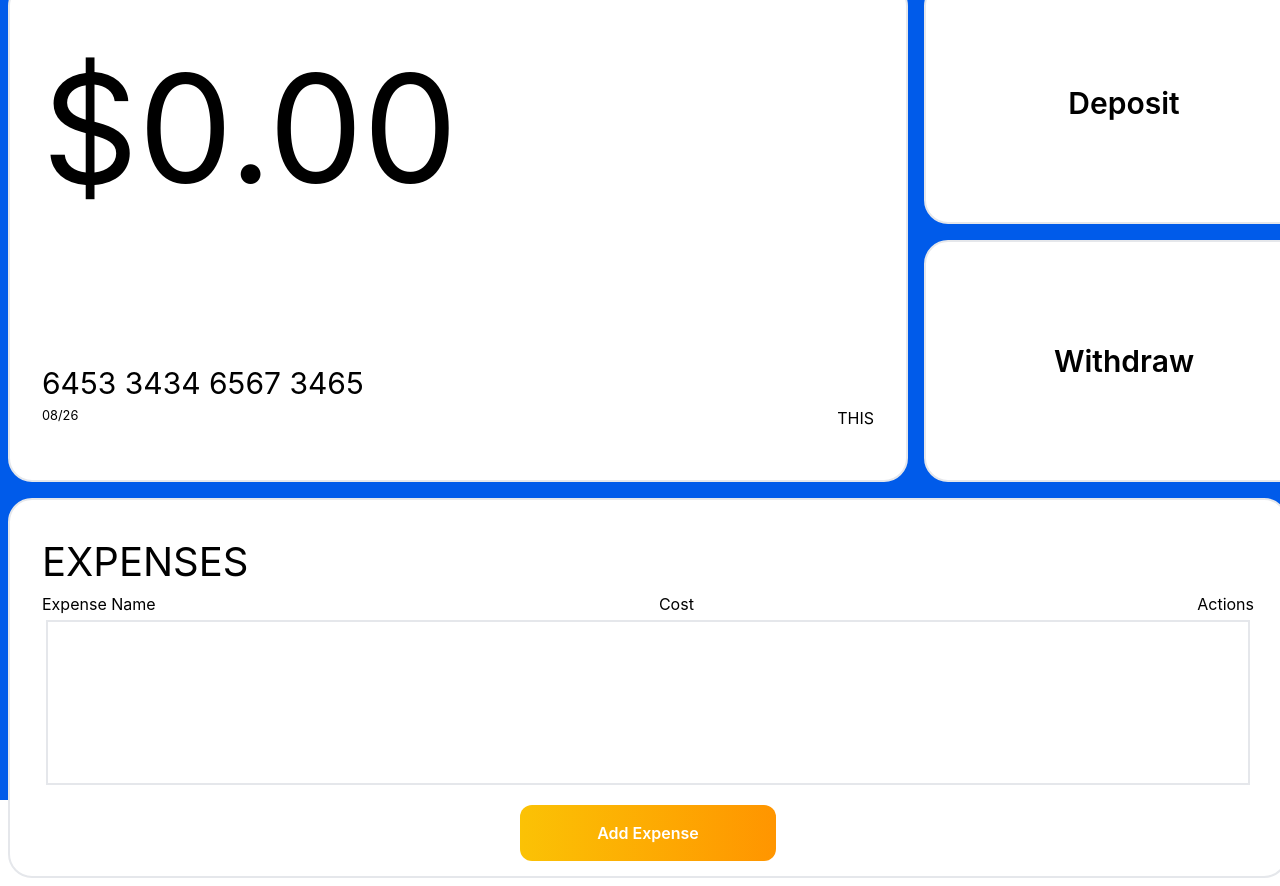
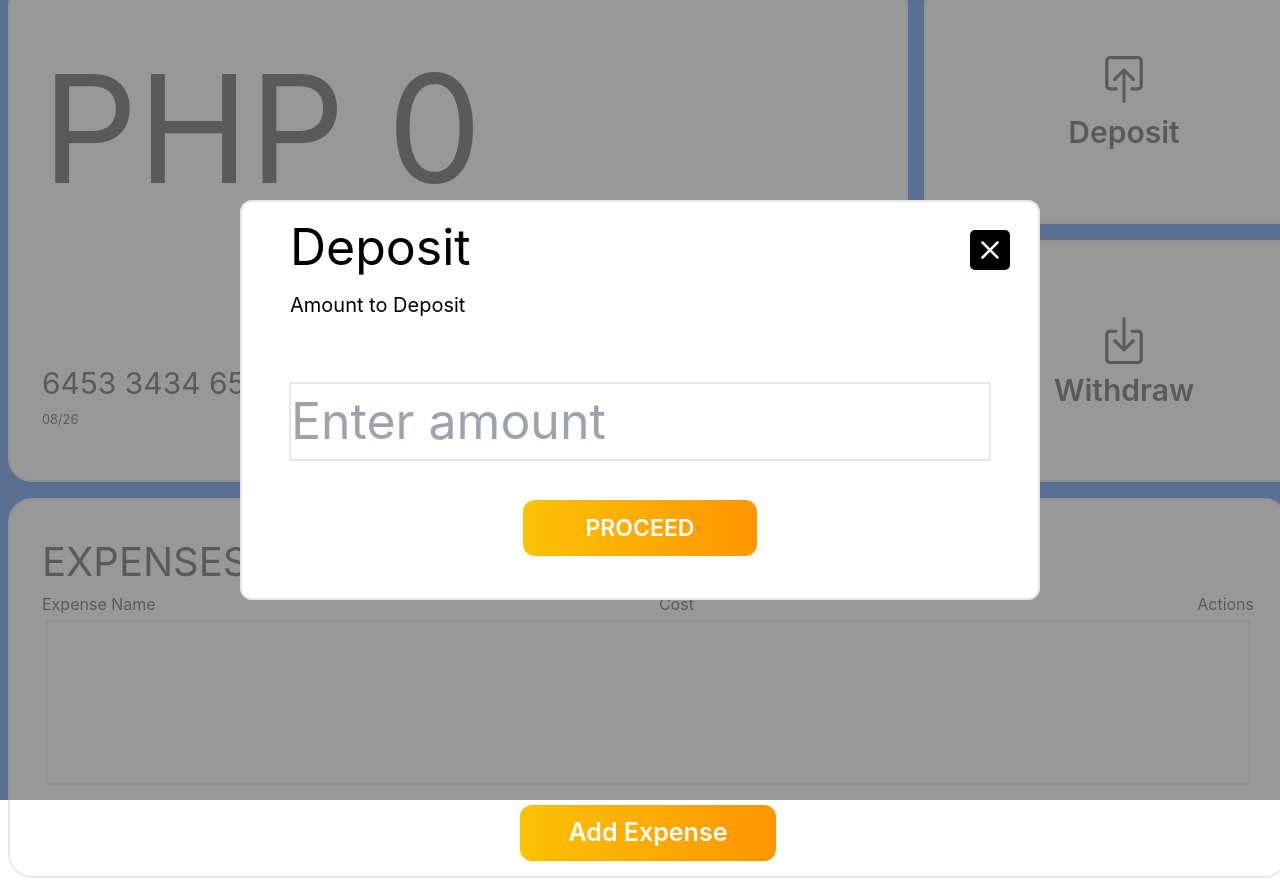
Before and after one commit to jangrubat/bank-app, a React (Create React App) app: page / in a window 1280 px wide. Both pictures are taken after a click on the button "Deposit". Shown: the top 886 px of the page. Built offline with nearby package versions, Linux system fonts and the light colour scheme.

Commit message:
Configure React app - Functions added for DEPOSIT, WITHDRAW,SEND MONEY EExcept Friends

```diff
--- a/package.json
+++ b/package.json
@@ -9,6 +9,7 @@
     "@testing-library/user-event": "^13.5.0",
     "react": "^18.2.0",
     "react-dom": "^18.2.0",
+    "react-icons": "^4.7.1",
     "react-scripts": "5.0.1",
     "web-vitals": "^2.1.4"
   },
--- /dev/null
+++ b/src/components/AccountBalance.jsx
@@ -0,0 +1,10 @@
+import React from 'react'
+
+function AccountBalance() {
+  return (
+    <h1 className='text-[150px]'>PHP</h1>
+
+  )
+}
+
+export default AccountBalance
--- /dev/null
+++ b/src/components/DepositModal.jsx
@@ -0,0 +1,49 @@
+import React from 'react'
+import { useState } from 'react'
+import { BsXSquareFill } from "react-icons/bs";
+
+
+
+function Modal({updateModal, addDeposit}) {
+
+    const [inputNum, setNewInput] = useState('')
+
+    const closeClicked= ()=>{
+        updateModal(false)
+    }
+
+
+    const setDeposit = () =>{
+       addDeposit(inputNum)
+       updateModal(false)
+       setNewInput('')
+    }
+
+
+
+
+
+
+  return (
+    <div className=' absolute top-[50%] left-[50%] translate-x-[-50%] translate-y-[-50%] bg-[#787878c1] w-full h-screen'>
+      <div className='flex flex-col absolute top-[50%] left-[50%] translate-x-[-50%] translate-y-[-50%] border-2 p-2 rounded-xl bg-white w-[800px] h-[400px]'>
+        <div className='flex justify-between'>
+        <h1 className='text-[50px] mx-10'>  Deposit</h1>
+        <button className='text-[40px] font-bold m-5' onClick={closeClicked}><BsXSquareFill/></button>
+
+        </div>
+        <p className='text-[20px] mx-10'>Amount to Deposit</p>
+
+        <input
+        type='text'
+       value={inputNum}
+        onChange={(e) =>setNewInput(e.target.value)}
+        className='border-2 text-[50px] mx-[5%] mt-[8%]' placeholder='Enter amount' />
+
+        <button onClick={setDeposit} className='text-white mx-[35%] mt-[5%] h-14 bg-gradient-to-r from-[#fbc205] to-[#ff9500] rounded-xl text-[23px] font-semibold active:scale-[.97] '>PROCEED</button>
+      </div>
+    </div>
+  )
+}
+
+export default Modal
--- /dev/null
+++ b/src/components/FriendsModal.jsx
@@ -0,0 +1,28 @@
+import React from 'react'
+import { BsXSquareFill } from "react-icons/bs";
+
+
+
+function FriendsModal({updateFriModal}) {
+
+    const closeClicked= ()=>{
+        updateFriModal(false)
+    }
+
+  return (
+    <div className=' absolute top-[50%] left-[50%] translate-x-[-50%] translate-y-[-50%] bg-[#787878c1] w-full h-screen'>
+      <div className='flex flex-col absolute top-[50%] left-[50%] translate-x-[-50%] translate-y-[-50%] border-2 p-2 rounded-xl bg-white w-[800px] h-[400px]'>
+        <div className='flex justify-between'>
+        <h1 className='text-[50px] mx-10'> Send Money to Friends</h1>
+        <button className='text-[40px] font-bold m-5' onClick={closeClicked}><BsXSquareFill/></button>
+
+        </div>
+        <p className='text-[20px] mx-10'>Amount to Send</p>
+        <input className='border-2 text-[50px] mx-[5%] mt-[8%]' placeholder='Enter amount' type="text" />
+        <button className='text-white mx-[35%] mt-[5%] h-14 bg-gradient-to-r from-[#fbc205] to-[#ff9500] rounded-xl text-[23px] font-semibold active:scale-[.97] '>PROCEED</button>
+      </div>
+    </div>
+  )
+}
+
+export default FriendsModal
--- a/src/components/Mainbank.jsx
+++ b/src/components/Mainbank.jsx
@@ -1,7 +1,74 @@
 import * as React from 'react';
+import { useState } from 'react'
+import { BsBoxArrowInUp, BsBoxArrowInDown, BsBoxArrowRight, BsPeopleFill } from "react-icons/bs";
+import { SiVisa } from "react-icons/si";
+// import AccountBalance from './AccountBalance';
+// import AccountBalance from './AccountBalance';
+import Modal from './DepositModal';
+import FriendsModal from './FriendsModal';
+import SendModal from './SendModal';
+import WidthdrawModal from './WidthdrawModal';
+
 
 export default function Mainbank(){
+
+    const [accountBalance, updateBalance] = useState(0)
+
+
+    const addDeposit = (inputNum)=>{
+        updateBalance(accountBalance+ +inputNum)
+    }
+
+    const widthDrawDeposit = (inputNum)=>{
+        updateBalance(accountBalance- +inputNum)
+    }
+
+
+    const sendMoney = (inputNum)=>{
+        updateBalance(accountBalance- +inputNum)
+    }
+
+
+
+
+    //MODALS
+    const [setModal, updateModal] = useState(false);
+    const [setSendModal, updateSendModal] = useState(false);
+    const [setWidthModal, updateWidthModal] = useState(false);
+    const [setFriModal, updateFriModal] = useState(false);
+
+
+
+    const depositClicked= ()=>{
+        updateModal(true)
+    }
+
+    const sendMoneyClicked= ()=>{
+        updateSendModal(true)
+    }
+
+    const widthdrawMoneyClicked= ()=>{
+        updateWidthModal(true)
+    }
+
+    const friendsClicked= ()=>{
+        updateFriModal(true)
+    }
+    ///////END-MODALS
+
+
+
+
+
+
+
+
     return(
+
+
+
+
+
         <div className='flex flex-col w-full m-[50%]'>
 
             <h1 className='text-5xl text-[#ffffff] font-semibold drop-shadow-lg mb-3'>Grubs Money App</h1>
@@ -13,11 +80,18 @@ export default function Mainbank(){
 
 
                 <div className='w-[900px] h-[500px] bg-white border-2 rounded-3xl  p-8 m-2 '>
-                <h1 className='text-[150px]'>$0.00</h1>
-                <p className='mt-[120px] text-[30px]'>6453 3434 6567 3465</p>
-                <div className=' flex justify-between'>
+                {/* <AccountBalance /> */}
+                <h1 className='text-[150px]'>PHP { accountBalance.toLocaleString()}</h1>
+                <div className=' flex mt-[120px] justify-between'>
+                <div>
+                <p className=' text-[30px] '>6453 3434 6567 3465</p>
                 <small>08/26</small>
-                <div>THIS</div>
+
+                </div>
+
+
+
+                <div className='text-[85px]'><SiVisa/></div>
                 </div>
                 </div>
 
@@ -26,26 +100,30 @@ export default function Mainbank(){
             <div className='w-full h-80'>
 
                 <div className='flex'>
-                <div className=' text-[30px]  font-semibold flex justify-center h-[242px]  bg-white w-[400px] border-2 rounded-3xl   p-8  m-2  active:scale-[.97]'>
-                <button> Deposit</button>
+                <div className=' text-[30px]  font-semibold flex flex-col justify-center h-[242px]  bg-white w-[400px] border-2 rounded-3xl   p-8  m-2  active:scale-[.97] '>
+
+                <button  onClick={depositClicked}> <div className=' text-[50px] m-1 flex justify-center font-bold'><BsBoxArrowInUp/></div>  Deposit</button>
 
 
                 </div>
-                <div className=' text-[30px] font-semibold flex justify-center  h-[242px] bg-white w-[400px] border-2 rounded-3xl  p-8 m-2 active:scale-[.97]'>
-                <button>Send Money</button>
+                <div className=' text-[30px] font-semibold flex flex-col justify-center  h-[242px] bg-white w-[400px] border-2 rounded-3xl  p-8 m-2 active:scale-[.97]'>
+
+                <button onClick={sendMoneyClicked}><div className=' text-[50px] m-1 flex justify-center font-bold'><BsBoxArrowRight/></div>Send Money</button>
 
 
                 </div>
 
                 </div>
                 <div className='flex'>
-                <div className=' text-[30px] font-semibold flex justify-center  h-[242px] bg-white w-[400px] border-2  rounded-3xl  p-8 m-2 active:scale-[.97]'>
-                <button>Withdraw</button>
+                <div className=' text-[30px] font-semibold flex flex-col justify-center  h-[242px] bg-white w-[400px] border-2  rounded-3xl  p-8 m-2 active:scale-[.97]'>
+
+                <button onClick={widthdrawMoneyClicked}><div className=' text-[50px] m-1 flex justify-center font-bold'><BsBoxArrowInDown/></div>Withdraw</button>
 
 
                 </div>
-                <div className=' text-[30px] font-semibold flex justify-center  h-[242px] bg-white w-[400px] border-2 rounded-3xl  p-8 m-2  active:scale-[.97]'>
-                <button> Friends</button>
+                <div className=' text-[30px] font-semibold flex flex-col justify-center  h-[242px] bg-white w-[400px] border-2 rounded-3xl  p-8 m-2  active:scale-[.97]'>
+
+                <button onClick={friendsClicked}><div className=' text-[50px] m-1 flex justify-center font-bold'><BsPeopleFill/></div>  Friends</button>
 
 
                 </div>
@@ -81,7 +159,7 @@ export default function Mainbank(){
 
                     </div>
                 <div className='flex justify-center'>
-                    <button className='text-white w-64 h-14 bg-gradient-to-r from-[#fbc205] to-[#ff9500] rounded-xl font-semibold active:scale-[.97] mt-4  '>Add Expense</button>
+                    <button  className='text-white text-[25px] w-64 h-14 bg-gradient-to-r from-[#fbc205] to-[#ff9500] rounded-xl font-semibold active:scale-[.97] mt-4   '>Add Expense</button>
                 </div>
                 </div>
 
@@ -97,8 +175,16 @@ export default function Mainbank(){
 
 
 
+        {setModal && <Modal addDeposit={addDeposit} updateModal={updateModal}/>}
+        {setSendModal && <SendModal sendMoney={sendMoney} updateSendModal={updateSendModal}/>}
+        {setWidthModal && <WidthdrawModal widthDrawDeposit={widthDrawDeposit} updateWidthModal={updateWidthModal}/>}
+        {setFriModal && <FriendsModal updateFriModal={updateFriModal}/>}
+
+
+
 
         </div>
+
 
 
 
--- /dev/null
+++ b/src/components/SendModal.jsx
@@ -0,0 +1,41 @@
+import React from 'react'
+import { useState } from 'react'
+import { BsXSquareFill } from "react-icons/bs";
+
+
+
+function SendModal({updateSendModal, sendMoney}) {
+
+
+const [inputNum, setNewInput] = useState('')
+
+  const sendDepo = () =>{
+    sendMoney(inputNum)
+    updateSendModal(false)
+       setNewInput('')
+     }
+
+    const closeClicked= ()=>{
+        updateSendModal(false)
+    }
+
+  return (
+    <div className=' absolute top-[50%] left-[50%] translate-x-[-50%] translate-y-[-50%] bg-[#787878c1] w-full h-screen'>
+      <div className='flex flex-col absolute top-[50%] left-[50%] translate-x-[-50%] translate-y-[-50%] border-2 p-2 rounded-xl bg-white w-[800px] h-[400px]'>
+        <div className='flex justify-between'>
+        <h1 className='text-[50px] mx-10'> Send Money</h1>
+        <button className='text-[40px] font-bold m-5' onClick={closeClicked}><BsXSquareFill/></button>
+
+        </div>
+        <p className='text-[20px] mx-10'>Amount to Send</p>
+        <input
+        value={inputNum}
+        onChange={(e) =>setNewInput(e.target.value)}
+        className='border-2 text-[50px] mx-[5%] mt-[8%]' placeholder='Enter amount' type="text" />
+        <button onClick={sendDepo} className='text-white mx-[35%] mt-[5%] h-14 bg-gradient-to-r from-[#fbc205] to-[#ff9500] rounded-xl text-[23px] font-semibold active:scale-[.97] '>PROCEED</button>
+      </div>
+    </div>
+  )
+}
+
+export default SendModal
--- /dev/null
+++ b/src/components/WidthdrawModal.jsx
@@ -0,0 +1,43 @@
+import React from 'react'
+import { useState } from 'react'
+import { BsXSquareFill } from "react-icons/bs";
+
+
+
+function WidthdrawModal({updateWidthModal, widthDrawDeposit}) {
+
+
+  const [inputNum, setNewInput] = useState('')
+
+  const setWidthDraw = () =>{
+    widthDrawDeposit(inputNum)
+    updateWidthModal(false)
+       setNewInput('')
+     }
+
+
+
+    const closeClicked= ()=>{
+        updateWidthModal(false)
+    }
+
+  return (
+    <div className=' absolute top-[50%] left-[50%] translate-x-[-50%] translate-y-[-50%] bg-[#787878c1] w-full h-screen'>
+      <div className='flex flex-col absolute top-[50%] left-[50%] translate-x-[-50%] translate-y-[-50%] border-2 p-2 rounded-xl bg-white w-[800px] h-[400px]'>
+        <div className='flex justify-between'>
+        <h1 className='text-[50px] mx-10'> Widthdaw Money</h1>
+        <button className='text-[40px] font-bold m-5' onClick={closeClicked}><BsXSquareFill/></button>
+
+        </div>
+        <p className='text-[20px] mx-10'>Amount to Widthdaw</p>
+        <input
+          value={inputNum}
+          onChange={(e) =>setNewInput(e.target.value)}
+        className='border-2 text-[50px] mx-[5%] mt-[8%]' placeholder='Enter amount' type="text" />
+        <button onClick={setWidthDraw} className='text-white mx-[35%] mt-[5%] h-14 bg-gradient-to-r from-[#fbc205] to-[#ff9500] rounded-xl text-[23px] font-semibold active:scale-[.97] '>PROCEED</button>
+      </div>
+    </div>
+  )
+}
+
+export default WidthdrawModal
```
Also changed, not shown: 1 other file (tests, documents, lock files or other folders).
